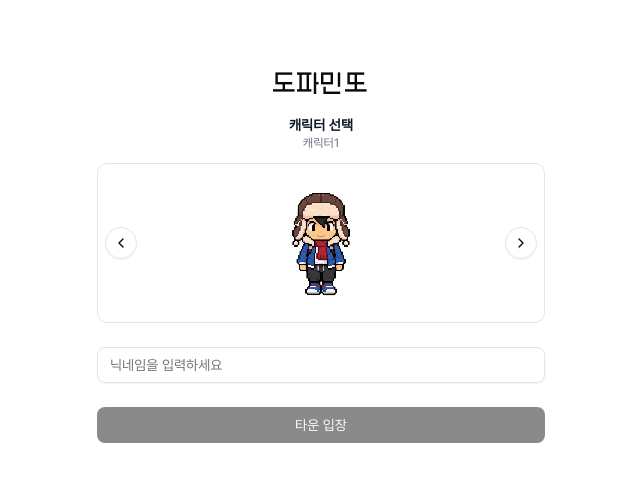
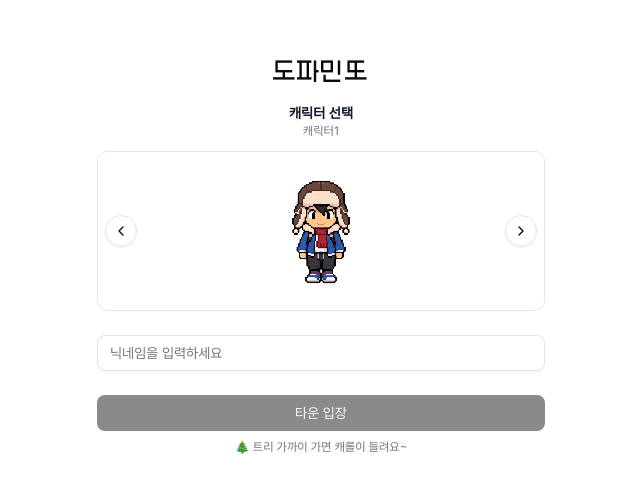
Before and after one commit to seoyoonyi/dopaminetto, a Next.js app: page / in a window 1280 px wide. Shown: the part 145-638 px from the top of the page, without its empty margins (319-959 px from the left). Built offline with nearby package versions, Linux system fonts and the light colour scheme; no server answers.

Commit message:
design: 닉네임 화면에 트리 캐롤 안내 문구 추가 (#241)

```diff
--- a/src/features/auth/ui/NicknameForm.tsx
+++ b/src/features/auth/ui/NicknameForm.tsx
@@ -157,9 +157,14 @@ export function NicknameForm() {
         />
       </div>
 
-      <Button type="submit" disabled={isEnterButtonDisabled} className="w-full">
-        {isPending ? "입장 중..." : "타운 입장"}
-      </Button>
+      <div className="space-y-2">
+        <Button type="submit" disabled={isEnterButtonDisabled} className="w-full">
+          {isPending ? "입장 중..." : "타운 입장"}
+        </Button>
+        <p className="text-center text-xs text-gray-500">
+          <span aria-hidden="true">🎄</span> 트리 가까이 가면 캐롤이 들려요~
+        </p>
+      </div>
     </form>
   );
 }
```
